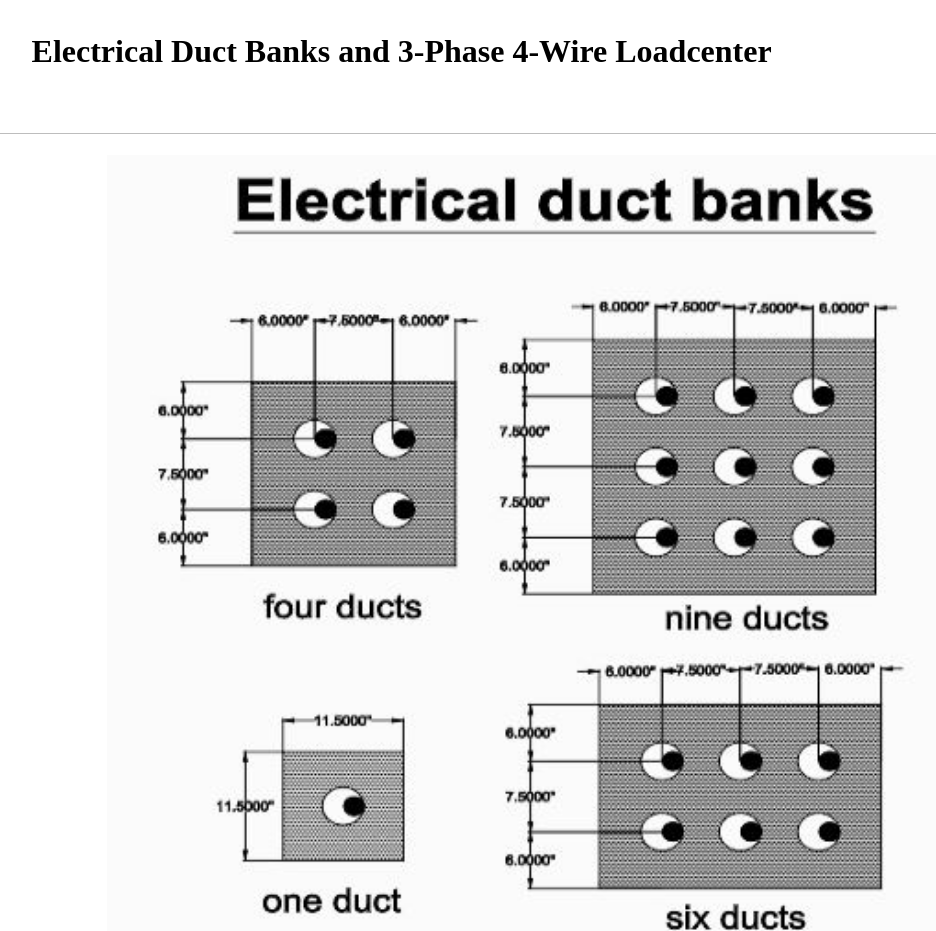
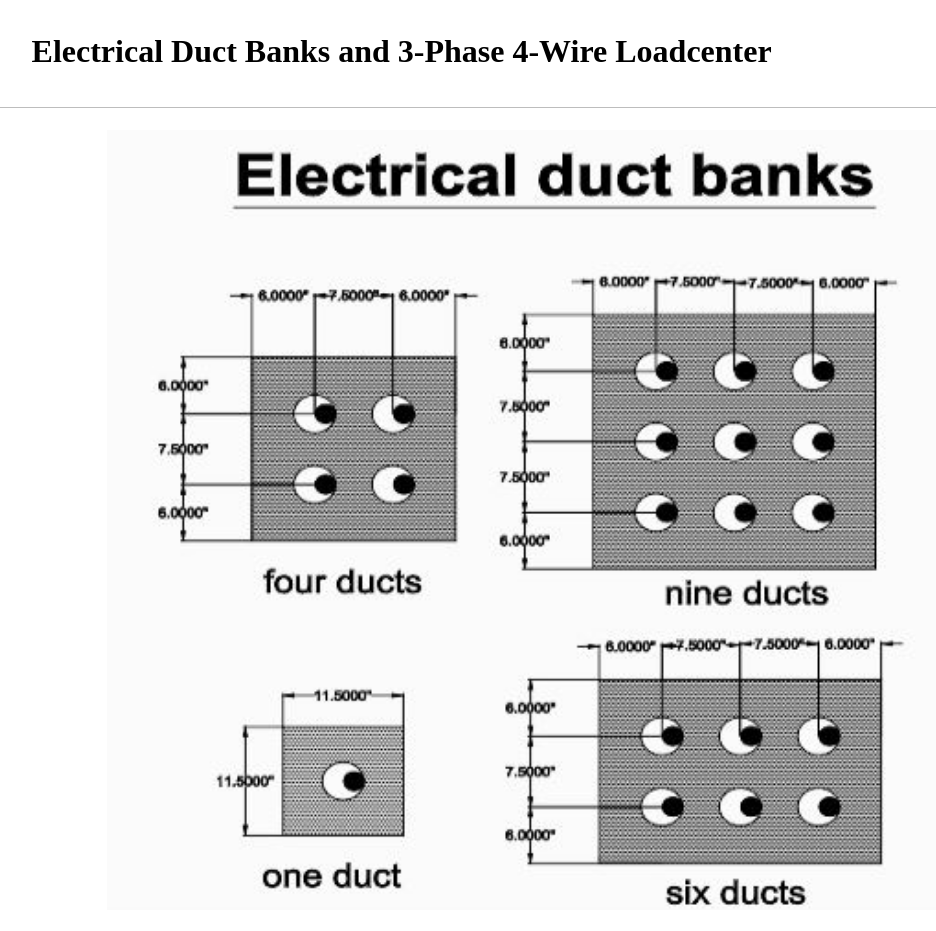
Before and after one commit to Shaikh-Abrar-Kabir/Electrical-Duct-Banks-and-3-Phase-4-Wire-Loadcenter, a plain HTML site: page index.html in a window 1280 px wide. Shown: the top 931 px of the page, without its empty margins (27-963 px from the left). Drawn offline with Linux system fonts and the light colour scheme.

Commit message:
Update index.html

```diff
--- a/index.html
+++ b/index.html
@@ -1,4 +1,4 @@
-<h1 style="padding-left:4%;padding-top: 2%;padding-bottom:2%;border-bottom: 1px solid #BDBDBD;"> Electrical Duct Banks and 3-Phase 4-Wire Loadcenter &nbsp &nbsp &nbsp &nbsp &nbsp &nbsp  &nbsp &nbsp &nbsp &nbsp &nbsp &nbsp  &nbsp &nbsp &nbsp &nbsp &nbsp &nbsp  &nbsp &nbsp &nbsp &nbsp &nbsp &nbsp  &nbsp &nbsp &nbsp &nbsp &nbsp &nbsp  &nbsp &nbsp &nbsp &nbsp &nbsp &nbsp &nbsp &nbsp &nbsp &nbsp &nbsp &nbsp  &nbsp &nbsp &nbsp &nbsp &nbsp &nbsp  &nbsp &nbsp &nbsp &nbsp &nbsp &nbsp</h1>
+<h1 style="padding-left:4%;padding-top: 2%;border-bottom: 1px solid #BDBDBD;"> Electrical Duct Banks and 3-Phase 4-Wire Loadcenter &nbsp &nbsp &nbsp &nbsp &nbsp &nbsp  &nbsp &nbsp &nbsp &nbsp &nbsp &nbsp  &nbsp &nbsp &nbsp &nbsp &nbsp &nbsp  &nbsp &nbsp &nbsp &nbsp &nbsp &nbsp  &nbsp &nbsp &nbsp &nbsp &nbsp &nbsp  &nbsp &nbsp &nbsp &nbsp &nbsp &nbsp &nbsp &nbsp &nbsp &nbsp &nbsp &nbsp  &nbsp &nbsp &nbsp &nbsp &nbsp &nbsp  &nbsp &nbsp &nbsp &nbsp &nbsp &nbsp</h1>
 
 
 <img src="duct.JPG" style="padding-bottom:10%;width:70%;object-fit:contain;pointer-events:none;padding-left:10%"/>
```
